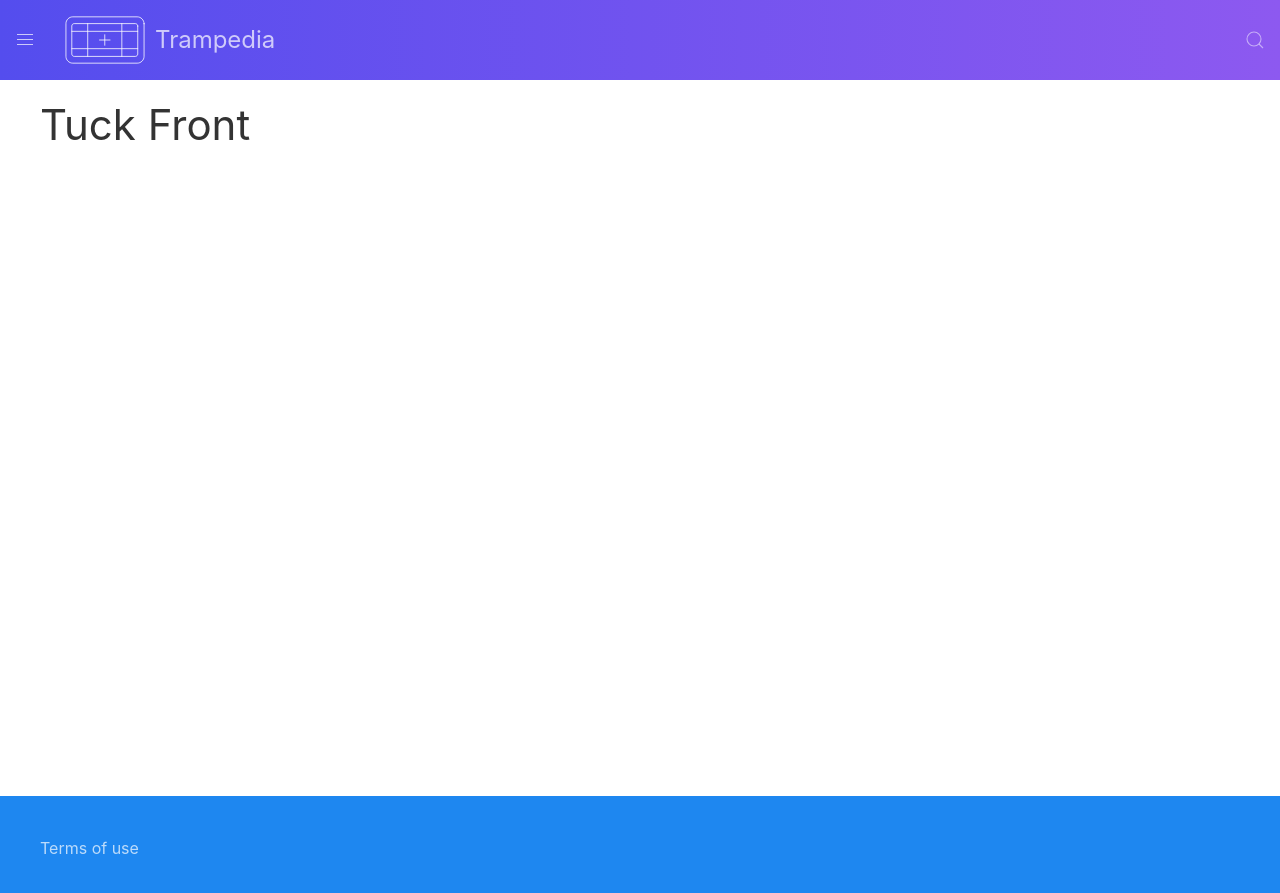
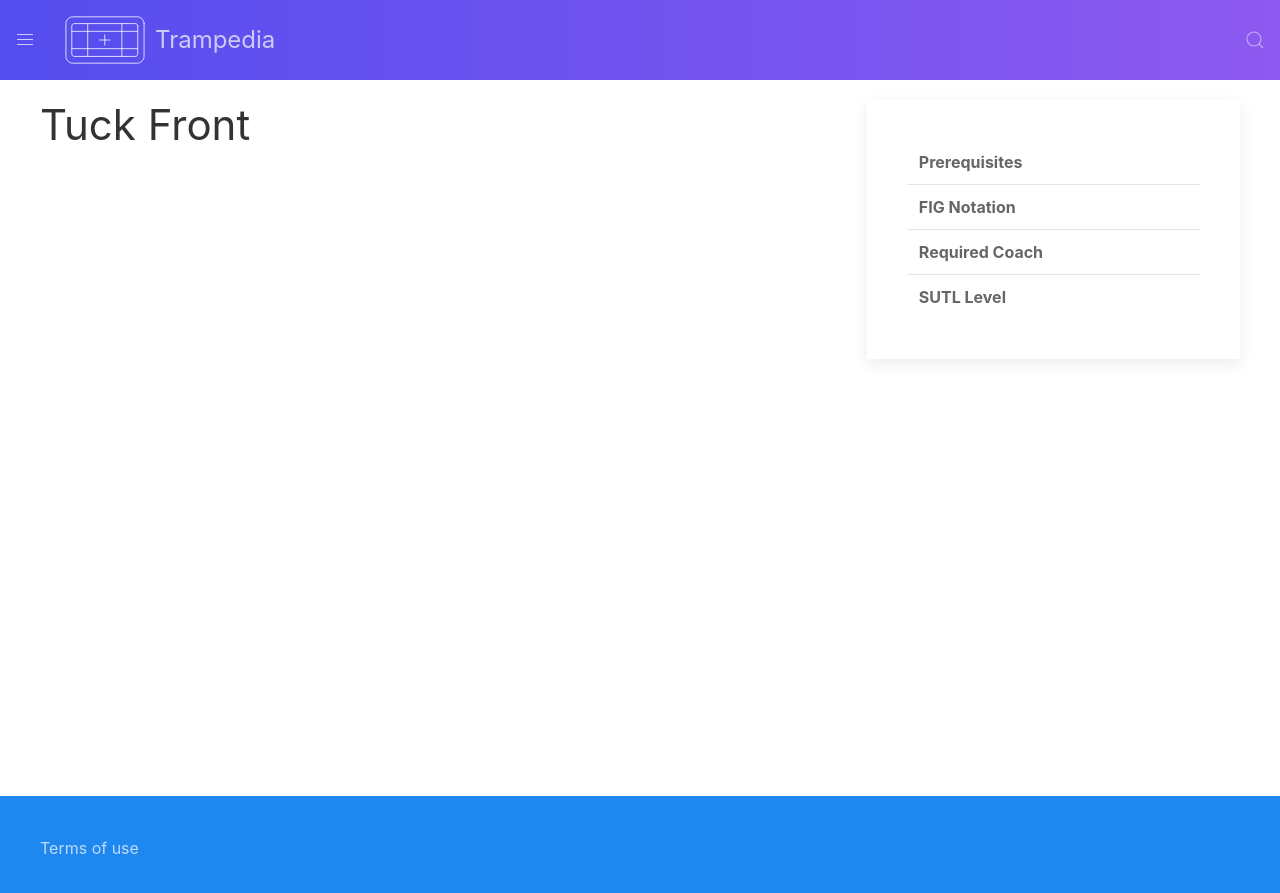
Before and after one commit to e-compton/trampedia, a Jekyll site: the page built from _articles/tuck-front.markdown, in a window 1280 px wide. Shown: the top 893 px of the page. Built offline with Jekyll 4.4.1, drawn with Linux system fonts in a browser that asks for light colours; nearby versions of some CDN libraries; comment, search, counter and statistics services are not loaded.

Commit message:
:lipstick: improvements to homepage visuals

```diff
--- a/_config.yml
+++ b/_config.yml
@@ -19,6 +19,12 @@ defaults:
     type: articles
   values:
     layout: article
+    infobox:
+      Prerequisites: ''
+      FIG Notation: ''
+      Required Coach: ''
+      SUTL Level: ''
+
 email: your-email@example.com
 description: 'A wiki for trampoline coaches.
 
--- a/_layouts/home.html
+++ b/_layouts/home.html
@@ -40,7 +40,7 @@
                 <a href="{{post.url}}" class="fancy-link">{{ post.title }}</a>
               </dt>
               <dd>
-                  {{post.excerpt}}
+                  {{ page.excerpt | strip_html }}
               </dd>
               {% endfor %}
           </dl>
@@ -55,7 +55,7 @@
                   <a href="{{page.url}}" class="fancy-link">{{ page.title }}</a>
               </dt>
               <dd>
-                  {{page.excerpt}}
+                  {{ page.excerpt | strip_html }}
               </dd>
               {% endfor %}
           </dl>
--- a/css/main.scss
+++ b/css/main.scss
@@ -46,7 +46,7 @@ footer {
   text-overflow: ellipsis;
 }
 
-dd>p {
+dd {
   white-space: nowrap;
   overflow: hidden;
   text-overflow: ellipsis;
--- a/js/search.js
+++ b/js/search.js
@@ -19,15 +19,17 @@ function search(query) {
   var results = idx.search(query);
   $('.search-results').html('');
   if (results.length != 0) {
+    page = window.store[results[0].ref];
+    $('.uk-search').attr('action', `${page.url}`);
     results.forEach(function (result) {
       page = window.store[result.ref];
-      $('.uk-search').attr('action', `${page.url}`);
       var div = $('<div>', {class:'uk-card uk-card-body search-result'});
       div.append(`<h3><a href="${page.url}">${page.title}</a></h3>`);
       div.append(`<p>${page.content.substring(0,144)}...</p>`);
-      $('.search-results').height('138px');
       $('.search-results').append(div);
     });
+    var height = results.length * 155;
+    $('.search-results').height(`${height}px`);
   } else {
     var div = $('<div>', {class:'uk-card uk-card-body'});
     div.append(`<h3>No results</h3>`);
```
